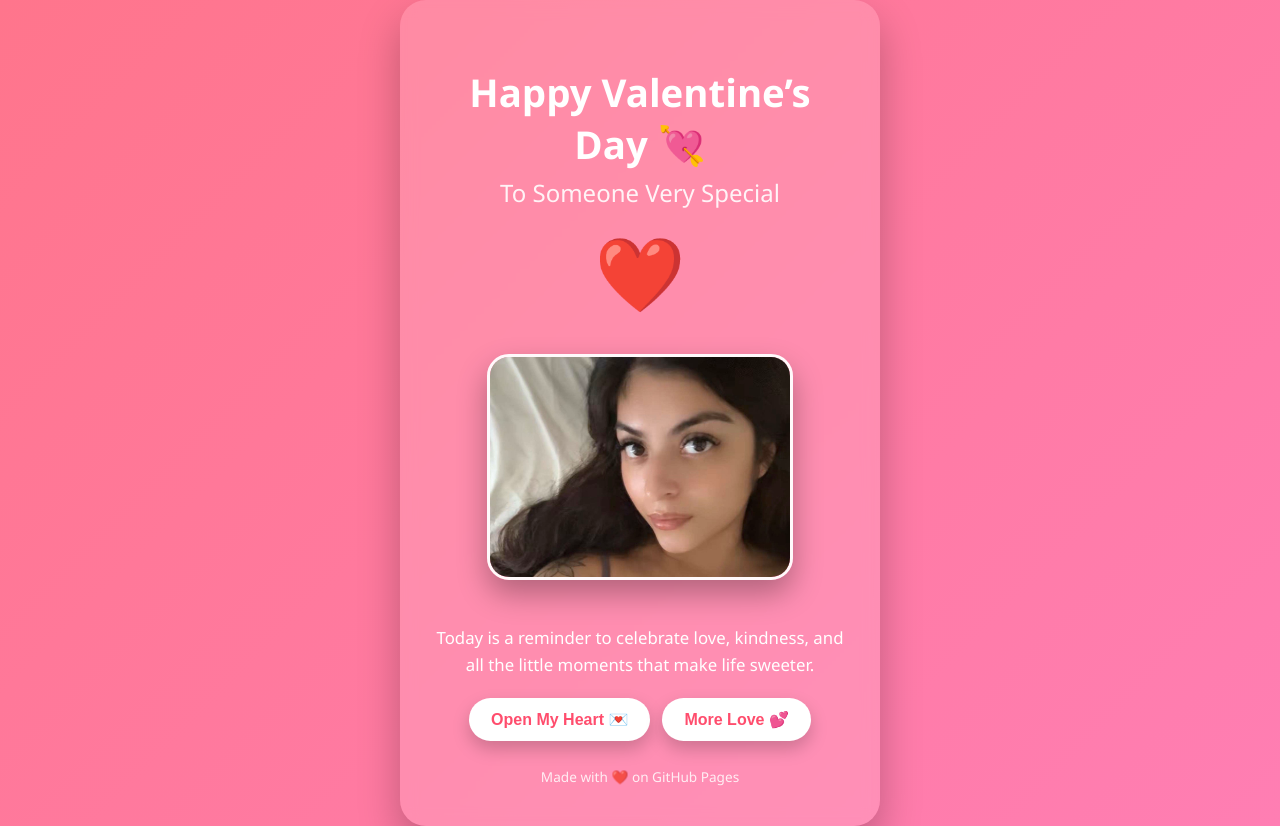
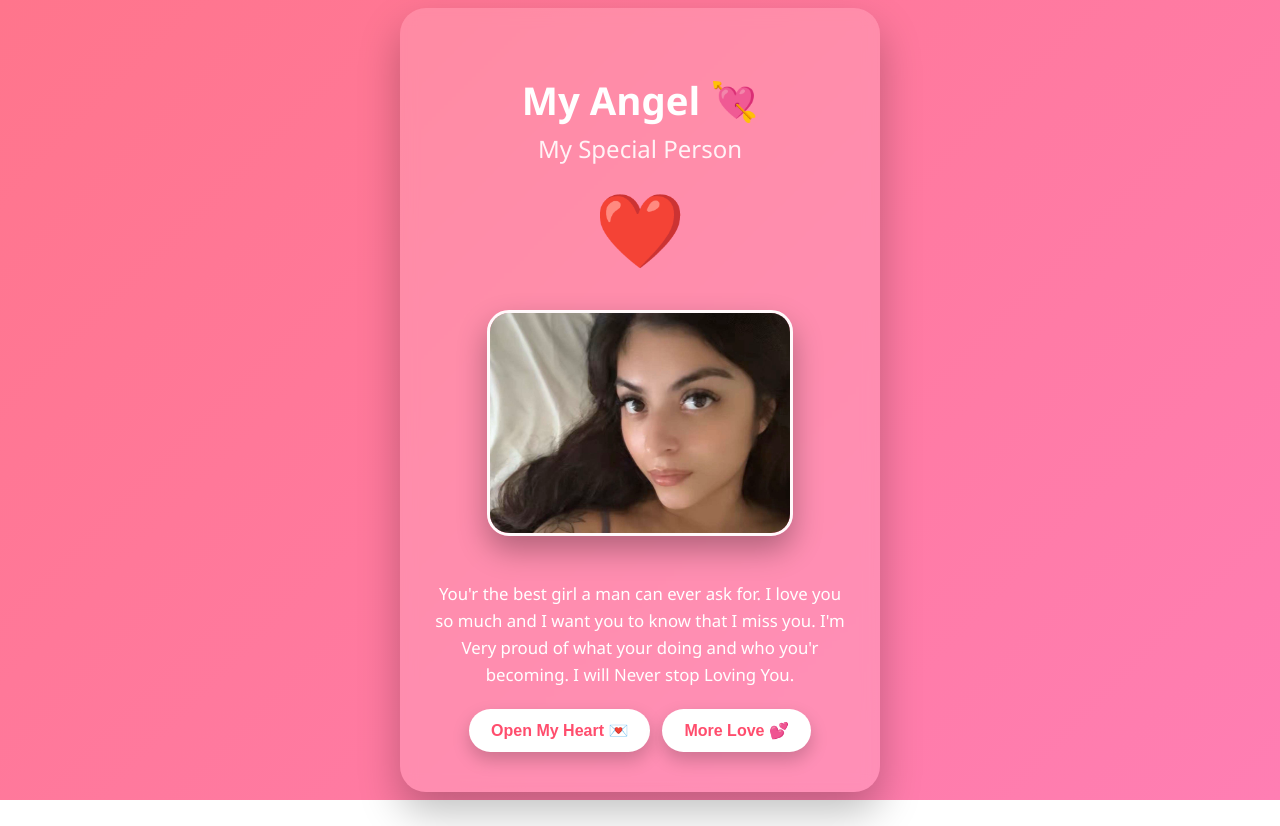
Before and after one commit to samb122/Marla, a plain HTML site: page index.html in a window 1280 px wide. After the commit the page ends 800 px from the top, so only its background shows below. Drawn offline with Linux system fonts and the light colour scheme.

Commit message:
Update index.html

```diff
--- a/index.html
+++ b/index.html
@@ -2,7 +2,7 @@
 <html lang="en">
 <head>
   <meta charset="UTF-8" />
-  <title>Happy Valentine’s Day 💘</title>
+  <title> My Angel💘</title>
   <meta name="viewport" content="width=device-width, initial-scale=1.0" />
 
   <style>
@@ -116,8 +116,8 @@
 
 <body>
   <div class="card">
-    <h1>Happy Valentine’s Day 💘</h1>
-    <h2>To Someone Very Special</h2>
+    <h1>My Angel 💘</h1>
+    <h2>My Special Person</h2>
 
     <div class="heart">❤️</div>
 
@@ -129,8 +129,7 @@
     />
 
     <p>
-      Today is a reminder to celebrate love, kindness,
-      and all the little moments that make life sweeter.
+      You'r the best girl a man can ever ask for. I love you so much and I want you to know that I miss you. I'm Very proud of what your doing and who you'r becoming. I will Never stop Loving You.
     </p>
 
     <div class="buttons">
@@ -139,12 +138,10 @@
     </div>
 
     <div class="hidden-message" id="message">
-      You make every day brighter just by being you 💖
+      You make my day brighter just by being you 💖
     </div>
 
-    <footer>
-      Made with ❤️ on GitHub Pages
-    </footer>
+
   </div>
 
   <script>
```
